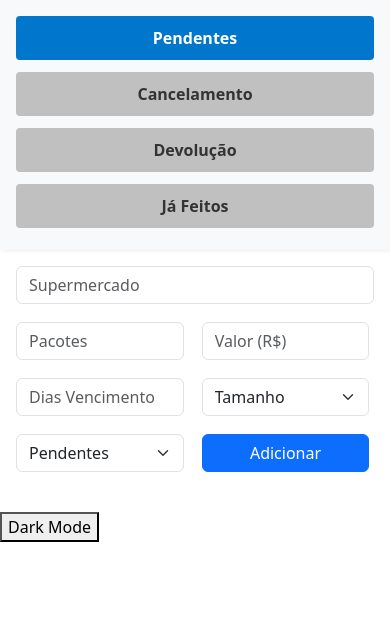
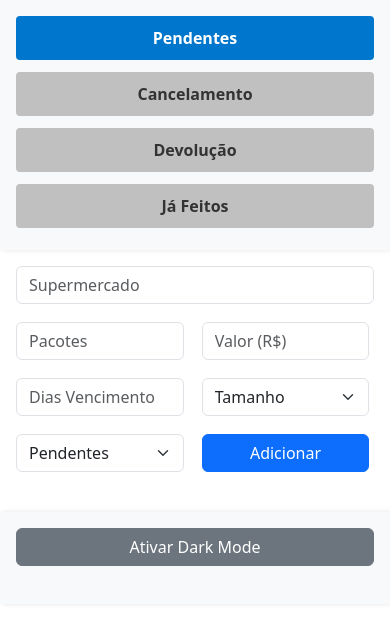
Before and after one commit to Mehranzin/Pao-Do-Sirio, a Flask app: page / in a window 390 px wide. Shown: the top 635 px of the page. Run offline with Flask 3, Linux system fonts and the light colour scheme; data that the repository does not hold is empty.

Commit message:
Dark Mode 1

```diff
--- a/templates/index.html
+++ b/templates/index.html
@@ -233,7 +233,22 @@
         </div>
       </div>
     </div>
+   <body>
+    <div class="container-fluid">
+      <div class="row flex-wrap">
+        <div class="col-12 col-md-2 bg-light p-3">
+          <!-- ... seus botões aqui ... -->
+          <button id="toggle-dark" class="btn btn-secondary w-100 mb-3">Ativar Dark Mode</button>
+          <form method="get" action="/">
+            <!-- seus botões de status -->
+          </form>
+        </div>
 
+        <div class="col-12 col-md-10 p-4">
+          <!-- resto da interface -->
+        </div>
+      </div>
+  </div>
     <script>
       document.addEventListener("DOMContentLoaded", function () {
         const apagarLinks = document.querySelectorAll("a.btn-danger");
@@ -254,19 +269,21 @@
             }
           });
         });
-      });
 
         const btn = document.getElementById("toggle-dark");
         if (localStorage.getItem("darkMode") === "true") {
           document.documentElement.classList.add("dark");
           btn.textContent = "Desativar Dark Mode";
+        } else {
+          btn.textContent = "Ativar Dark Mode";
         }
+
         btn.addEventListener("click", () => {
           const isDark = document.documentElement.classList.toggle("dark");
           localStorage.setItem("darkMode", isDark);
           btn.textContent = isDark ? "Desativar Dark Mode" : "Ativar Dark Mode";
         });
+      });
     </script>
-    <button id="toggle-dark">Dark Mode</button>
   </body>
 </html>
```
Lines whose indentation alone changed are shown as unchanged.
